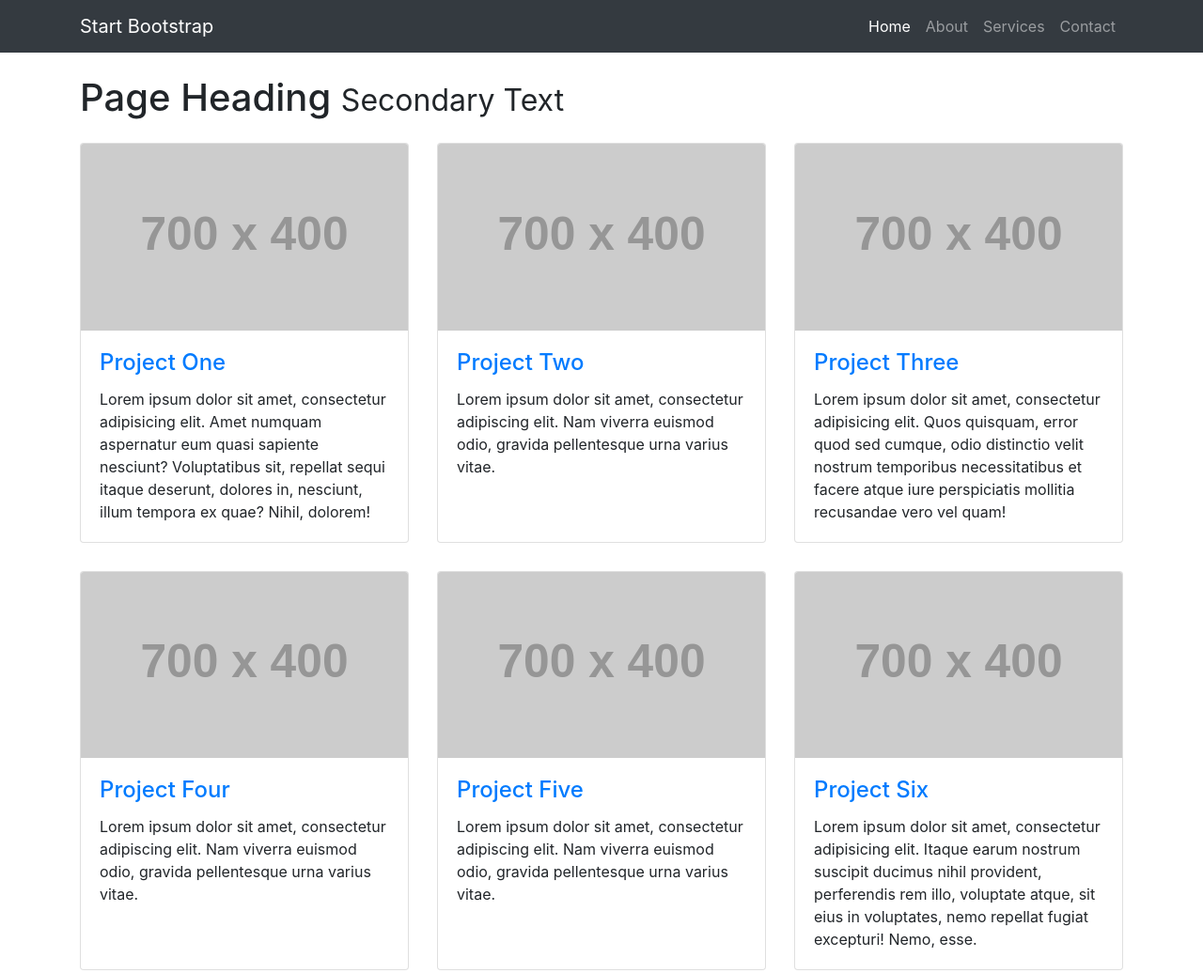
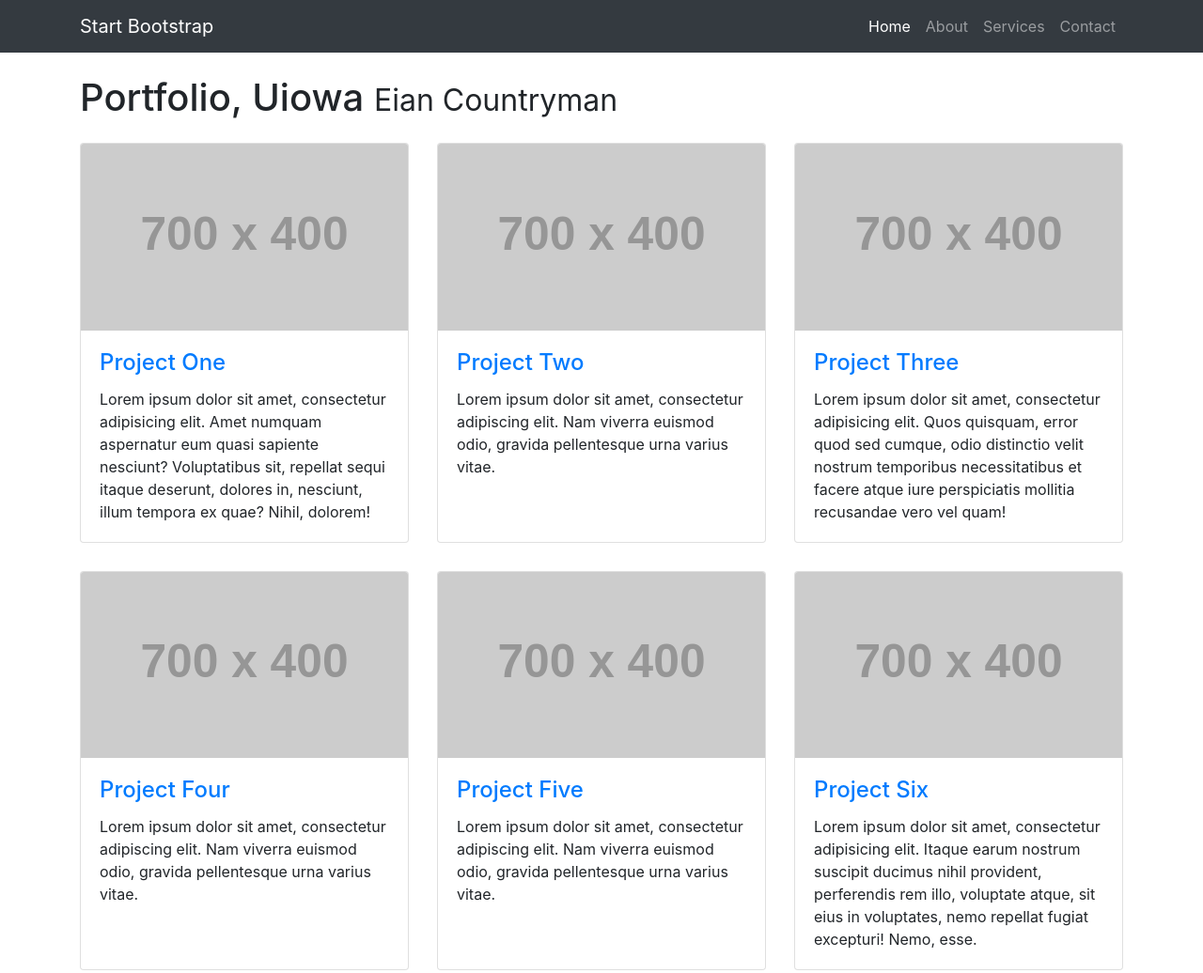
Before and after one commit to geog3540/ecountryman, a website: page index.html in a window 1280 px wide. Shown: the top 1036 px of the page at 94% size. Drawn offline with Linux system fonts and the light colour scheme; placeholder pictures from the web are drawn by us.

Commit message:
Update index.html

```diff
--- a/index.html
+++ b/index.html
@@ -52,8 +52,8 @@
     <div class="container">
 
       <!-- Page Heading -->
-      <h1 class="my-4">Page Heading
-        <small>Secondary Text</small>
+      <h1 class="my-4">Portfolio, Uiowa
+        <small>Eian Countryman</small>
       </h1>
 
       <div class="row">
```
